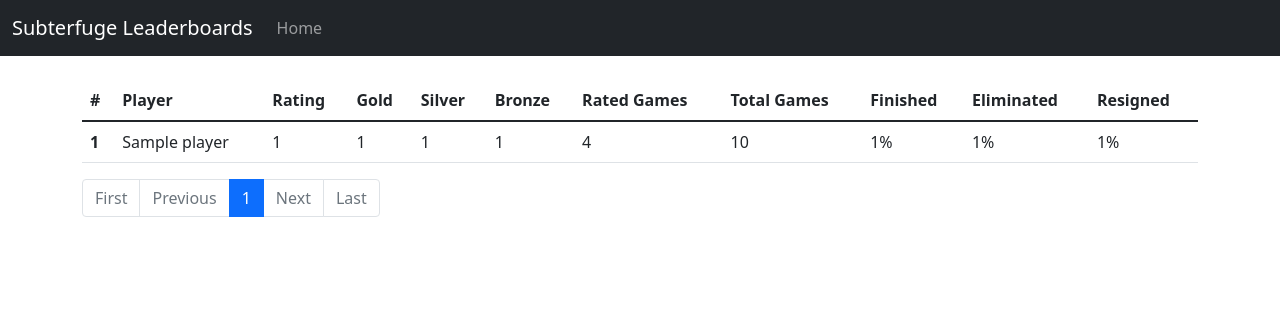
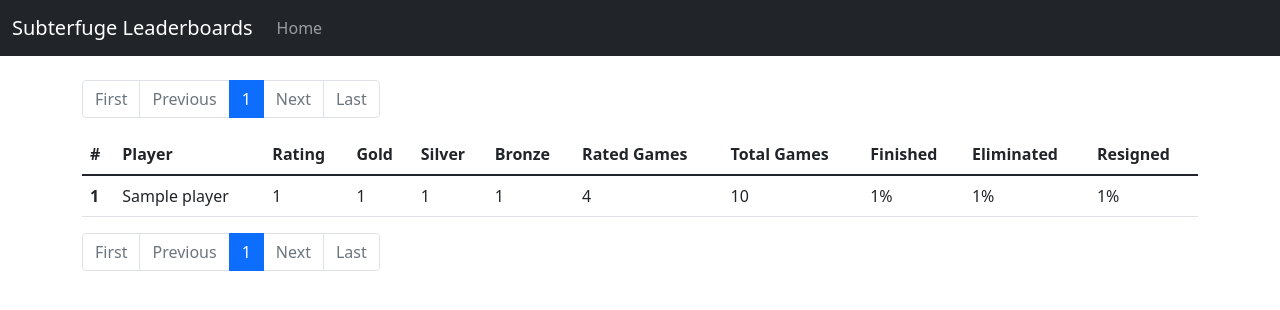
Before and after one commit to bernikr/subterfuge-leaderboard, a Django app: page / in a window 1280 px wide. Shown: the top 310 px of the page. Run offline with Django 3.2, Linux system fonts and the light colour scheme; tables that the repository leaves empty hold one stand-in row (values such as "Sample post").

Commit message:
refactor pagination into reusable template

```diff
--- a/leaderboard/templates/index.html
+++ b/leaderboard/templates/index.html
@@ -1,6 +1,7 @@
 {% extends "base.html" %}
 
 {% block content %}
+{% include "pagination.html" %}
 <table class="table">
     <thead>
     <tr>
@@ -35,11 +36,5 @@
     {% endfor %}
     </tbody>
 </table>
-<nav aria-label="Page navigation example">
-    <ul class="pagination">
-        {% for n, p, c in pagination %}
-        <li class="page-item {{c}}"><a class="page-link" href="/{{p}}">{{n}}</a></li>
-        {% endfor %}
-    </ul>
-</nav>
+{% include "pagination.html" %}
 {% endblock %}
--- /dev/null
+++ b/leaderboard/templates/pagination.html
@@ -0,0 +1,7 @@
+<nav aria-label="Page navigation example">
+    <ul class="pagination">
+        {% for n, p, c in pagination %}
+        <li class="page-item {{c}}"><a class="page-link" href="{{p}}">{{n}}</a></li>
+        {% endfor %}
+    </ul>
+</nav>
--- a/leaderboard/views.py
+++ b/leaderboard/views.py
@@ -12,12 +12,12 @@ def index(request, page=1):
     last_page = int((get_number_of_entries() - 1) / 100) + 1
 
     pagination = [
-                     ("First", 1, "disabled" if page == 1 else ""),
-                     ("Previous", page - 1, "disabled" if page == 1 else ""),
-                 ] + [(str(p), p, "active" if p == page else "") for p in
+                     ("First", "/1", "disabled" if page == 1 else ""),
+                     ("Previous", f"/{page - 1}", "disabled" if page == 1 else ""),
+                 ] + [(str(p), f"/{p}", "active" if p == page else "") for p in
                       range(max(1, page - 3), min(last_page, page + 3) + 1)] + [
-                     ("Next", page + 1, "disabled" if page == last_page else ""),
-                     ("Last", last_page, "disabled" if page == last_page else ""),
+                     ("Next", f"/{page + 1}", "disabled" if page == last_page else ""),
+                     ("Last", f"/{last_page}", "disabled" if page == last_page else ""),
                  ]
     print(pagination)
     return render(request, "index.html", {
```
